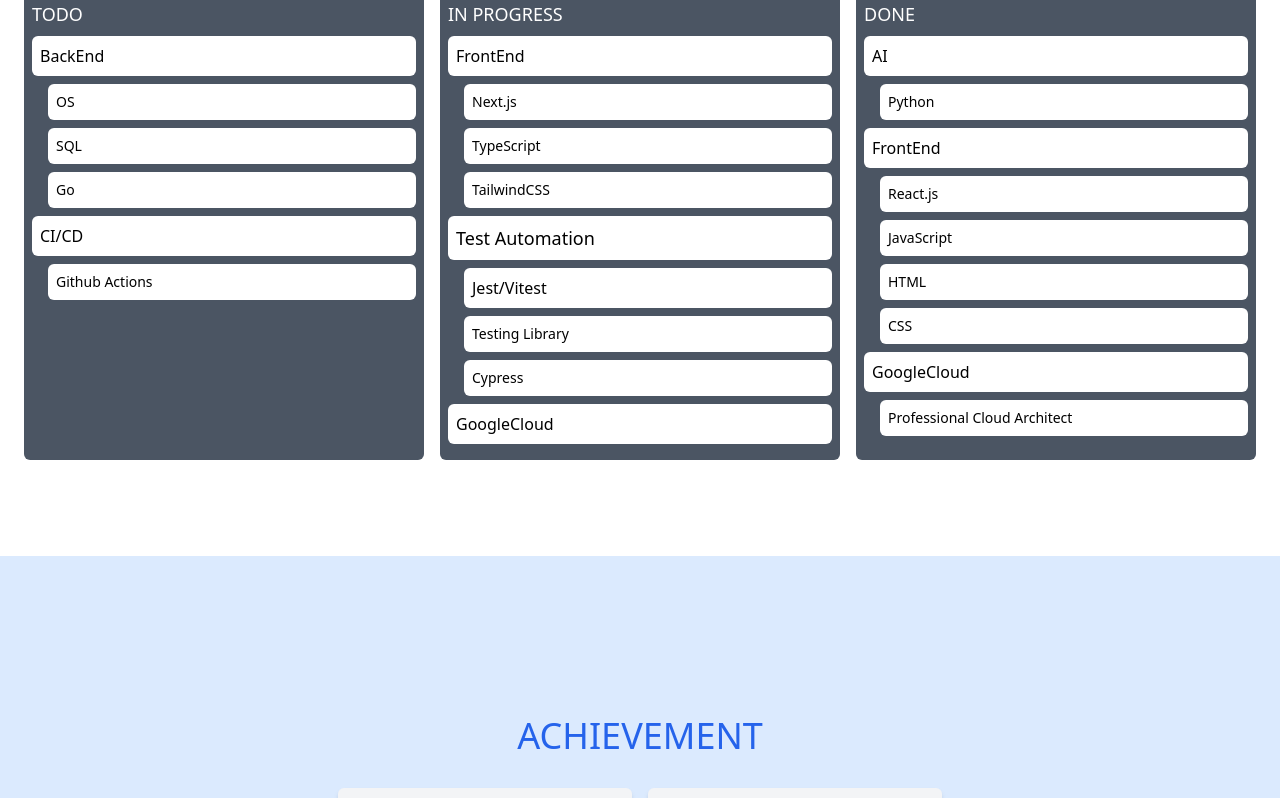
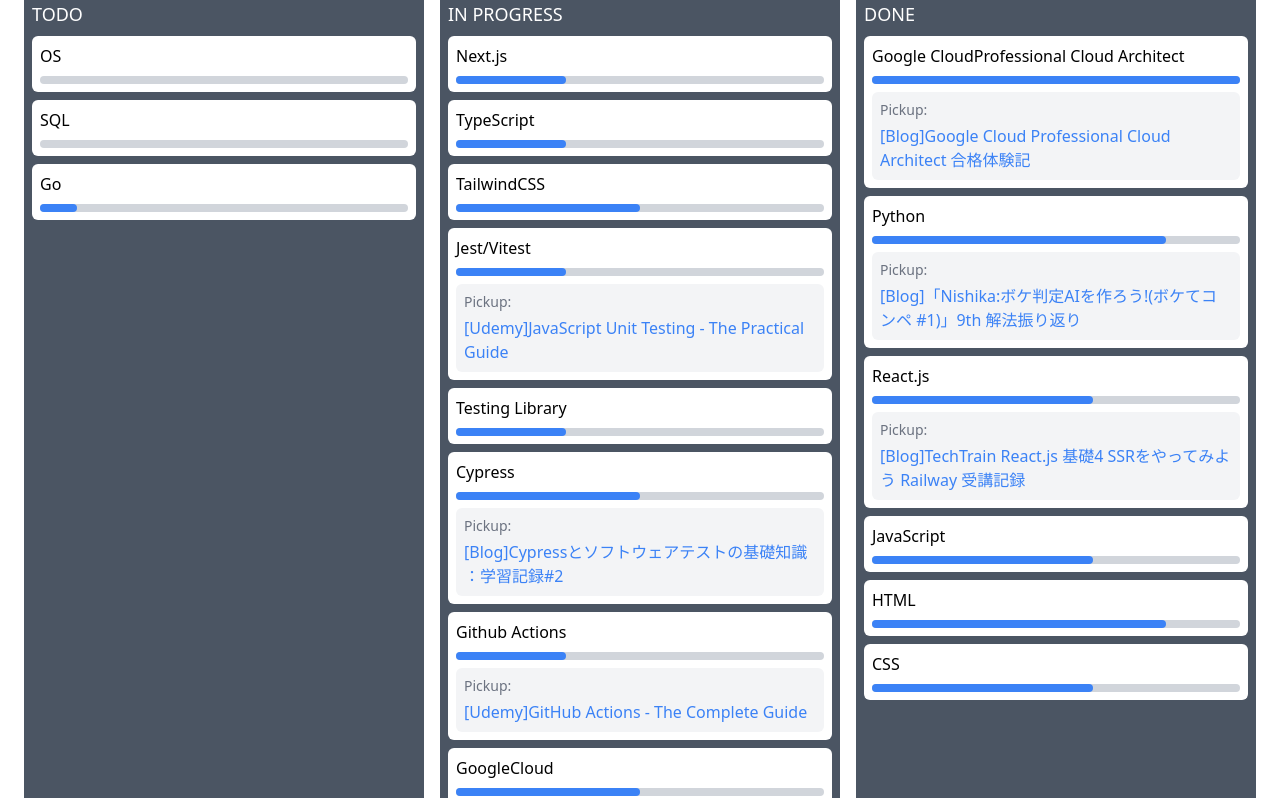
Before and after one commit to norm02/bono-website, a Next.js app: page / in a window 1280 px wide. Shown: the part 1844-2642 px from the top of the page. Built offline with nearby package versions, Linux system fonts and the light colour scheme.

Commit message:
componentsディレクトリの構成見直しとSkillsの各カード内容見直し

```diff
--- /dev/null
+++ b/components/Skills/index.tsx
@@ -0,0 +1,218 @@
+import type { NextPage } from "next";
+
+interface Skill {
+  name: string;
+  score: number;
+  pickup?: {
+    title: string;
+    url: string;
+  }[];
+}
+
+const skills: Skill[] = [
+  {
+    name: "OS",
+    score: 0,
+  },
+  {
+    name: "SQL",
+    score: 0,
+  },
+  {
+    name: "Go",
+    score: 10,
+  },
+  {
+    name: "Next.js",
+    score: 30,
+  },
+  {
+    name: "TypeScript",
+    score: 30,
+  },
+  {
+    name: "TailwindCSS",
+    score: 50,
+  },
+  {
+    name: "Jest/Vitest",
+    score: 30,
+    pickup: [
+      {
+        title: "[Udemy]JavaScript Unit Testing - The Practical Guide",
+        url: "https://www.udemy.com/course/javascript-unit-testing-the-practical-guide/",
+      },
+    ],
+  },
+  {
+    name: "Testing Library",
+    score: 30,
+  },
+  {
+    name: "Cypress",
+    score: 50,
+    pickup: [
+      {
+        title: "[Blog]Cypressとソフトウェアテストの基礎知識 ：学習記録#2",
+        url: "https://bonomodel.hatenablog.com/entry/2023/07/25/213129",
+      },
+    ],
+  },
+  {
+    name: "Github Actions",
+    score: 30,
+    pickup: [
+      {
+        title: "[Udemy]GitHub Actions - The Complete Guide",
+        url: "https://www.udemy.com/course/github-actions-the-complete-guide/",
+      },
+    ],
+  },
+  {
+    name: "GoogleCloud",
+    score: 50,
+    pickup: [
+      {
+        title: "GoogleCloud SkillBoost",
+        url: "https://www.cloudskillsboost.google/public_profiles/0b6a07a7-e9fb-483a-8321-cc5827e6cb84",
+      },
+    ],
+  },
+  {
+    name: "Google CloudProfessional Cloud Architect",
+    score: 100,
+    pickup: [
+      {
+        title: "[Blog]Google Cloud Professional Cloud Architect 合格体験記",
+        url: "https://bonomodel.hatenablog.com/entry/2023/03/02/165521",
+      },
+    ],
+  },
+  {
+    name: "Python",
+    score: 80,
+    pickup: [
+      {
+        title:
+          "[Blog]「Nishika:ボケ判定AIを作ろう!(ボケてコンペ #1)」9th 解法振り返り",
+        url: "https://bonomodel.hatenablog.com/entry/2022/10/13/193935",
+      },
+    ],
+  },
+  {
+    name: "React.js",
+    score: 60,
+    pickup: [
+      {
+        title:
+          "[Blog]TechTrain React.js 基礎4 SSRをやってみよう Railway 受講記録",
+        url: "https://bonomodel.hatenablog.com/entry/2023/07/11/183505",
+      },
+    ],
+  },
+  {
+    name: "JavaScript",
+    score: 60,
+  },
+  {
+    name: "HTML",
+    score: 80,
+  },
+  {
+    name: "CSS",
+    score: 60,
+  },
+];
+
+const getSkillStatus = (score: number): string => {
+  if (score === 100 || score === 80 || score === 60) {
+    return "DONE";
+  } else if (score === 50 || score === 30) {
+    return "IN PROGRESS";
+  } else if (score === 10 || score === 0) {
+    return "TODO";
+  } else {
+    return "";
+  }
+};
+
+const getProgressBarWidth = (score: number): string => {
+  if (score >= 100) {
+    return "100%";
+  } else if (score >= 80) {
+    return "80%";
+  } else if (score >= 60) {
+    return "60%";
+  } else if (score >= 50) {
+    return "50%";
+  } else if (score >= 30) {
+    return "30%";
+  } else if (score >= 10) {
+    return "10%";
+  } else {
+    return "0%";
+  }
+};
+
+const Skills: NextPage = () => {
+  return (
+    <div id="skills" className="px-6 min-h-screen">
+      <div className=" flex flex-1 flex-col w-full justify-center items-center m-auto max-w-2xl">
+        <div className="pt-40 pb-5 text-4xl">MY SKILLS</div>
+      </div>
+      <div className="w-full flex flex-col md:flex-row justify-center md:space-x-4">
+        {["TODO", "IN PROGRESS", "DONE"].map((status) => (
+          <div
+            key={status}
+            className="w-full md:w-1/3 bg-gray-600 p-2 m-4 rounded-md mx-auto flex-grow"
+          >
+            <h2 className="text-white text-lg mb-2" tabIndex={0}>
+              {status}
+            </h2>
+            <ul className="">
+              {skills
+                .filter((skill) => getSkillStatus(skill.score) === status)
+                .map((skill) => (
+                  <li
+                    key={skill.name}
+                    className="bg-white text-base rounded-md p-2 mb-2"
+                  >
+                    <a href={skill.pickup && skill.pickup[0].url}>
+                      {skill.name}
+                    </a>
+                    <div className="bg-gray-300 h-2 rounded-md mt-2">
+                      <div
+                        className={`bg-blue-500 h-full rounded-md`}
+                        style={{ width: getProgressBarWidth(skill.score) }}
+                      ></div>
+                    </div>
+                    {skill.pickup && (
+                      <div className="bg-gray-100 p-2 rounded-md mt-2">
+                        {skill.pickup.map((pickup) => (
+                          <div key={pickup.title}>
+                            <div className="text-gray-500 text-sm mb-1">
+                              Pickup:
+                            </div>
+                            <a
+                              href={pickup.url}
+                              target="_blank"
+                              rel="noopener noreferrer"
+                              className="text-blue-500 hover:underline"
+                            >
+                              {pickup.title}
+                            </a>
+                          </div>
+                        ))}
+                      </div>
+                    )}
+                  </li>
+                ))}
+            </ul>
+          </div>
+        ))}
+      </div>
+    </div>
+  );
+};
+
+export default Skills;
--- a/components/layouts/Skills/index.tsx
+++ /dev/null
@@ -1,94 +0,0 @@
-import type { NextPage } from "next";
-
-const Skills: NextPage = () => {
-  return (
-    <div id="skills" className="px-6 min-h-screen">
-      <div className=" flex flex-1 flex-col w-full justify-center items-center m-auto max-w-2xl">
-        <div className="pt-40 pb-5 text-4xl">MY SKILLS</div>
-      </div>
-      <div className="w-full flex flex-col md:flex-row justify-center md:space-x-4">
-        <div className="w-full md:w-1/3 bg-gray-600 p-2 m-4 rounded-md mx-auto">
-          <h2 className="text-white text-lg mb-2" tabIndex={0}>
-            TODO
-          </h2>
-          <ul className="">
-            <li className="bg-white text-base rounded-md p-2 mb-2">BackEnd</li>
-            <ul className="pl-4">
-              <li className="bg-white text-sm rounded-md p-2 mb-2">OS</li>
-              <li className="bg-white text-sm rounded-md p-2 mb-2">SQL</li>
-              <li className="bg-white text-sm rounded-md p-2 mb-2">Go</li>
-            </ul>
-            <li className="bg-white text-base rounded-md p-2 mb-2">CI/CD</li>
-            <ul className="pl-4">
-              <li className="bg-white text-sm rounded-md p-2 mb-2">
-                Github Actions
-              </li>
-            </ul>
-          </ul>
-        </div>
-        <div className="w-full md:w-1/3 bg-gray-600 p-2 m-4 rounded-md mx-auto">
-          <h2 className="text-white text-lg mb-2" tabIndex={0}>
-            IN PROGRESS
-          </h2>
-          <ul className="">
-            <li className="bg-white text-base rounded-md p-2 mb-2">FrontEnd</li>
-            <ul className="pl-4">
-              <li className="bg-white text-sm rounded-md p-2 mb-2">Next.js</li>
-              <li className="bg-white text-sm rounded-md p-2 mb-2">
-                TypeScript
-              </li>
-              <li className="bg-white text-sm rounded-md p-2 mb-2">
-                TailwindCSS
-              </li>
-            </ul>
-            <li className="bg-white text-lg rounded-md p-2 mb-2">
-              Test Automation
-            </li>
-            <ul className="pl-4">
-              <li className="bg-white text-base rounded-md p-2 mb-2">
-                Jest/Vitest
-              </li>
-              <li className="bg-white text-sm rounded-md p-2 mb-2">
-                Testing Library
-              </li>
-              <li className="bg-white text-sm rounded-md p-2 mb-2">Cypress</li>
-            </ul>
-            <li className="bg-white text-base rounded-md p-2 mb-2">
-              GoogleCloud
-            </li>
-          </ul>
-        </div>
-        <div className="w-full md:w-1/3 bg-gray-600 p-2 m-4 rounded-md mx-auto">
-          <h2 className="text-white text-lg mb-2" tabIndex={0}>
-            DONE
-          </h2>
-          <ul className="">
-            <li className="bg-white text-base rounded-md p-2 mb-2">AI</li>
-            <ul className="pl-4">
-              <li className="bg-white text-sm rounded-md p-2 mb-2">Python</li>
-            </ul>
-            <li className="bg-white text-base rounded-md p-2 mb-2">FrontEnd</li>
-            <ul className="pl-4">
-              <li className="bg-white text-sm rounded-md p-2 mb-2">React.js</li>
-              <li className="bg-white text-sm rounded-md p-2 mb-2">
-                JavaScript
-              </li>
-              <li className="bg-white text-sm rounded-md p-2 mb-2">HTML</li>
-              <li className="bg-white text-sm rounded-md p-2 mb-2">CSS</li>
-            </ul>
-            <li className="bg-white text-base rounded-md p-2 mb-2">
-              GoogleCloud
-            </li>
-            <ul className="pl-4">
-              <li className="bg-white text-sm rounded-md p-2 mb-2">
-                Professional Cloud Architect
-              </li>
-            </ul>
-          </ul>
-        </div>
-      </div>
-    </div>
-  );
-};
-
-export default Skills;
```
Also changed, not shown: pages/index.tsx (+6 -6 lines), components/About/index.tsx (renamed from components/layouts/About/index.tsx), components/Achievement/index.tsx (renamed from components/layouts/Achievement/index.tsx), components/Footer/index.tsx (renamed from components/layouts/Footer/index.tsx), components/Top/index.tsx (renamed from components/layouts/Top/index.tsx), components/_common/Meta.tsx (renamed from components/layouts/_common/Meta.tsx).
